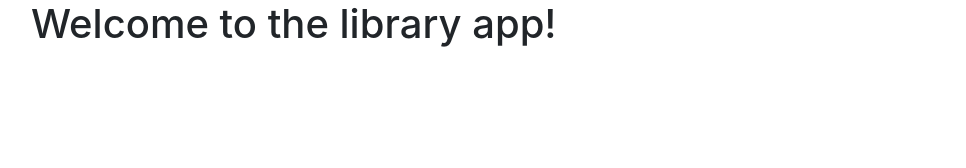
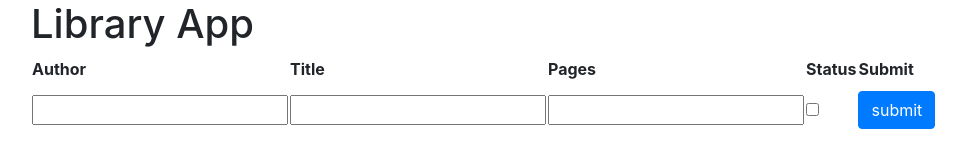
Before and after one commit to christianotieno/library-javascript, a website: page index.html in a window 1280 px wide. Shown: the whole page, without its empty margins (54-1020 px from the left). Drawn offline with nearby package versions, Linux system fonts and the light colour scheme.

Commit message:
add table to html markup

```diff
--- a/index.html
+++ b/index.html
@@ -12,7 +12,26 @@
   </head>
   <body>
     <div class="container">
-      <h1>Welcome to the library app!</h1>
+      <h1>Library App</h1>
+      <form action="#">
+        <table class="col-md-8">
+          <tr>
+            <th><label for="author">Author</label></th>
+            <th><label for="title">Title</label></th>
+            <th><label for="pages">Pages</label></th>
+            <th><label for="status">Status</label></th>
+            <th><label for="submit">Submit</label></th>
+          </tr>
+          <tr>
+            <td><input type="text" id="author" name="author"></td>
+            <td><input type="text" id="title" name="title"></td>
+            <td><input type="number" id="pages" name="pages"></td>
+            <td><input type="checkbox" id="read" name="status" value="false"></td>
+            <td><button class="btn btn-primary" action="#">submit</button></td>
+          </tr>
+        </table>
+        </form>
+      </div>
     </div>
 
     <!-- Optional JavaScript -->
```
